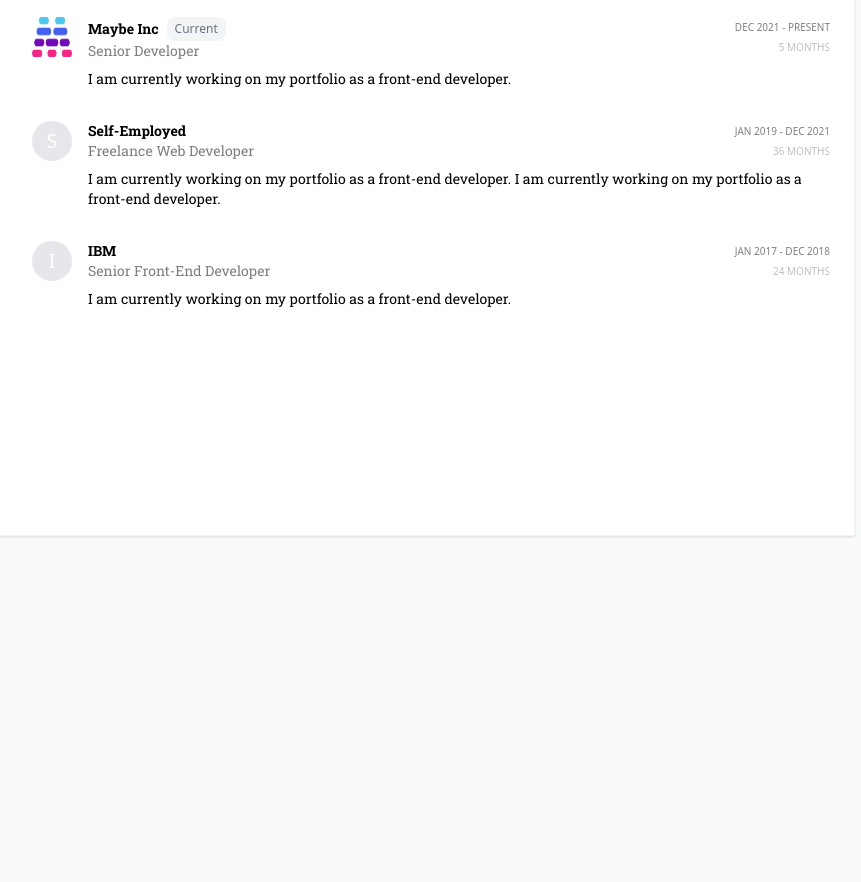
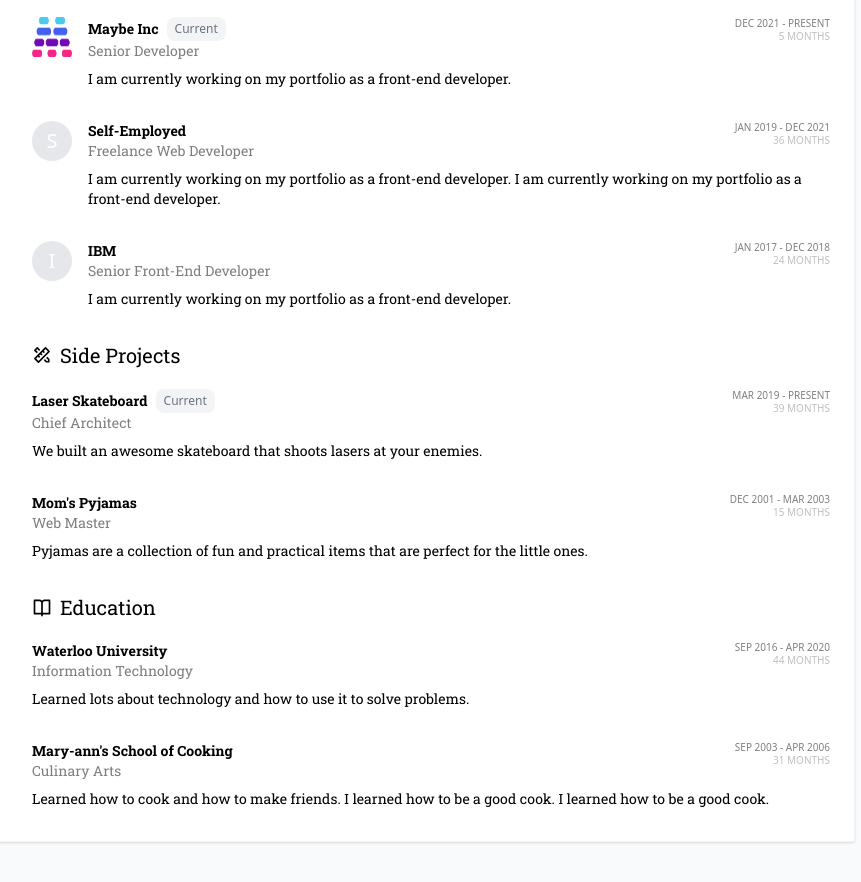
Before and after one commit to korygorsky/resume, a Next.js app: page / in a window 1280 px wide. Shown: the part 280-1162 px from the top of the page, without its empty margins (297-1158 px from the left). Before the commit the page ends 896 px from the top, so only its background shows below. Built offline with nearby package versions, Linux system fonts and the light colour scheme.

Commit message:
Adding Education and Side Project sections

```diff
--- a/components/EducationSection.jsx
+++ b/components/EducationSection.jsx
@@ -1,20 +1,68 @@
 import { RiBookOpenLine } from 'react-icons/ri'
+import Image from 'next/image'
 
 import data from '../data'
 import SectionHeading from './SectionHeading'
 import SectionContainer from './SectionContainer'
+import WorkPeriod from './WorkPeriod'
 
 const EducationSection = () => {
+    const areThereAnyLogos = data.education.some((school) => school.logo)
+
     return (
         <SectionContainer>
             <SectionHeading title="Education" icon={RiBookOpenLine} />
-            {/* {data.workHistory.map((work, i) => {
+            {data.education.map((school, i) => {
+                const initials = school.institution
+                    .split(' ')
+                    .map((word) => {
+                        return word[0]
+                    })
+                    .join('')
                 return (
-                    <div key={work.startDate}>
-                        <div className="">{work.company}</div>
+                    <div key={school.startDate} className="flex mb-8">
+                        {areThereAnyLogos && (
+                            <div className="relative aspect-square w-10 h-10 mr-4">
+                                {school.logo && (
+                                    <Image src={school.logo} layout="fill" />
+                                )}
+                                {!school.logo && (
+                                    <div className="bg-gray-200 rounded-full flex items-center justify-center w-10 h-10 text-white text-xl font-sans">
+                                        {initials}
+                                    </div>
+                                )}
+                            </div>
+                        )}
+                        <div className="w-full">
+                            <div className="flex justify-between mb-2">
+                                <div>
+                                    <div className="flex items-center">
+                                        <div className="font-bold">
+                                            {school.institution}
+                                        </div>
+                                        {!school.endDate && (
+                                            <div className="bg-gray-100 text-gray-500 font-sans ml-2 inline-block py-1 px-2 rounded-lg text-xs ">
+                                                Current
+                                            </div>
+                                        )}
+                                    </div>
+                                    <div className="opacity-50">
+                                        {school.program}
+                                    </div>
+                                </div>
+                                <div>
+                                    <WorkPeriod
+                                        startDate={school.startDate}
+                                        endDate={school.endDate}
+                                    />
+                                </div>
+                            </div>
+
+                            <div>{school.description}</div>
+                        </div>
                     </div>
                 )
-            })} */}
+            })}
         </SectionContainer>
     )
 }
--- a/components/SideProjectsSection.jsx
+++ b/components/SideProjectsSection.jsx
@@ -1,20 +1,68 @@
 import { RiPencilRuler2Line } from 'react-icons/ri'
+import Image from 'next/image'
 
 import data from '../data'
 import SectionHeading from './SectionHeading'
 import SectionContainer from './SectionContainer'
+import WorkPeriod from './WorkPeriod'
 
 const SideProjectsSection = () => {
+    const areThereAnyLogos = data.sideProjects.some((project) => project.logo)
+
     return (
         <SectionContainer>
             <SectionHeading title="Side Projects" icon={RiPencilRuler2Line} />
-            {/* {data.workHistory.map((work, i) => {
+            {data.sideProjects.map((project, i) => {
+                const initials = project.name
+                    .split(' ')
+                    .map((word) => {
+                        return word[0]
+                    })
+                    .join('')
                 return (
-                    <div key={work.startDate}>
-                        <div className="">{work.company}</div>
+                    <div key={project.startDate} className="flex mb-8">
+                        {areThereAnyLogos && (
+                            <div className="relative aspect-square w-10 h-10 mr-4">
+                                {project.logo && (
+                                    <Image src={project.logo} layout="fill" />
+                                )}
+                                {!project.logo && (
+                                    <div className="bg-gray-200 rounded-full flex items-center justify-center w-10 h-10 text-white text-xl font-sans">
+                                        {initials}
+                                    </div>
+                                )}
+                            </div>
+                        )}
+                        <div className="w-full">
+                            <div className="flex justify-between mb-2">
+                                <div>
+                                    <div className="flex items-center">
+                                        <div className="font-bold">
+                                            {project.name}
+                                        </div>
+                                        {!project.endDate && (
+                                            <div className="bg-gray-100 text-gray-500 font-sans ml-2 inline-block py-1 px-2 rounded-lg text-xs ">
+                                                Current
+                                            </div>
+                                        )}
+                                    </div>
+                                    <div className="opacity-50">
+                                        {project.role}
+                                    </div>
+                                </div>
+                                <div>
+                                    <WorkPeriod
+                                        startDate={project.startDate}
+                                        endDate={project.endDate}
+                                    />
+                                </div>
+                            </div>
+
+                            <div>{project.description}</div>
+                        </div>
                     </div>
                 )
-            })} */}
+            })}
         </SectionContainer>
     )
 }
--- a/components/WorkHistorySection.jsx
+++ b/components/WorkHistorySection.jsx
@@ -4,6 +4,7 @@
 import data from '../data'
 import SectionHeading from './SectionHeading'
 import SectionContainer from './SectionContainer'
+import WorkPeriod from './WorkPeriod'
 
 const WorkHistorySection = () => {
     const areThereAnyLogos = data.workHistory.some((work) => work.logo)
@@ -66,30 +67,4 @@
     )
 }
 
-const WorkPeriod = ({ startDate, endDate }) => {
-    const calculatedEndDate = endDate ?? new Date()
-    const jobLengthInMonths =
-        (calculatedEndDate - startDate) / (1000 * 60 * 60 * 24 * 30)
-    return (
-        <div className="flex flex-col items-end font-sans opacity-50 uppercase text-xxs">
-            <div>
-                {startDate.toLocaleDateString('en-US', {
-                    year: 'numeric',
-                    month: 'short',
-                })}
-                {` - `}
-                {endDate &&
-                    endDate.toLocaleDateString('en-US', {
-                        year: 'numeric',
-                        month: 'short',
-                    })}
-                {!endDate && 'Present'}
-            </div>
-            <div className="ml-2 opacity-50">
-                {Math.round(jobLengthInMonths)} months
-            </div>
-        </div>
-    )
-}
-
 export default WorkHistorySection
--- /dev/null
+++ b/components/WorkPeriod.jsx
@@ -0,0 +1,27 @@
+const WorkPeriod = ({ startDate, endDate }) => {
+    const calculatedEndDate = endDate ?? new Date()
+    const jobLengthInMonths =
+        (calculatedEndDate - startDate) / (1000 * 60 * 60 * 24 * 30)
+    return (
+        <div className="flex flex-col items-end leading-tight font-sans opacity-50 uppercase text-xxs">
+            <div>
+                {startDate.toLocaleDateString('en-US', {
+                    year: 'numeric',
+                    month: 'short',
+                })}
+                {` - `}
+                {endDate &&
+                    endDate.toLocaleDateString('en-US', {
+                        year: 'numeric',
+                        month: 'short',
+                    })}
+                {!endDate && 'Present'}
+            </div>
+            <div className="opacity-50">
+                {Math.round(jobLengthInMonths)} months
+            </div>
+        </div>
+    )
+}
+
+export default WorkPeriod
--- a/data.ts
+++ b/data.ts
@@ -70,7 +70,39 @@
             description: 'I am currently working on my portfolio as a front-end developer.'
         }
     ],
-    sideProjects: []
+    sideProjects: [
+        {
+            name: 'Laser Skateboard',
+            role: 'Chief Architect',
+            startDate: new Date('2019-03-01'),
+            description: 'We built an awesome skateboard that shoots lasers at your enemies.',
+            link: 'https://laser-skateboard.com'
+        },
+        {
+            name: 'Mom\'s Pyjamas',
+            role: 'Web Master',
+            startDate: new Date('2001-12-01'),
+            endDate: new Date('2003-03-01'),
+            description: 'Pyjamas are a collection of fun and practical items that are perfect for the little ones.',
+            link: 'https://amazon.com/pyjamas'
+        }
+    ],
+    education: [
+        {
+            institution: 'Waterloo University',
+            program: 'Information Technology',
+            startDate: new Date('2016-09-01'),
+            endDate: new Date('2020-04-01'),
+            description: 'Learned lots about technology and how to use it to solve problems.'
+        },
+        {
+            institution: 'Mary-ann\'s School of Cooking',
+            program: 'Culinary Arts',
+            startDate: new Date('2003-09-01'),
+            endDate: new Date('2006-04-01'),
+            description: 'Learned how to cook and how to make friends. I learned how to be a good cook. I learned how to be a good cook.'
+        }
+    ]
 }
 
 export default data;
--- a/pages/_document.js
+++ b/pages/_document.js
@@ -8,7 +8,7 @@
                 <link
                     rel="preconnect"
                     href="https://fonts.gstatic.com"
-                    crossOrigin
+                    crossOrigin="true"
                 />
                 <link
                     href="https://fonts.googleapis.com/css2?family=Roboto+Slab:wght@400;700&display=swap"
```
Also changed, not shown: 1 other file (tests, documents, lock files or other folders).
